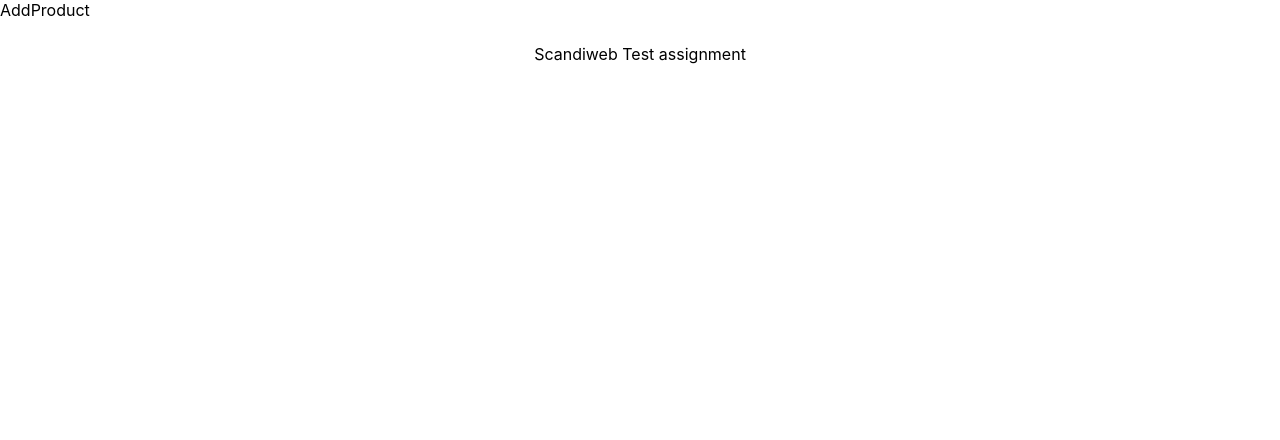
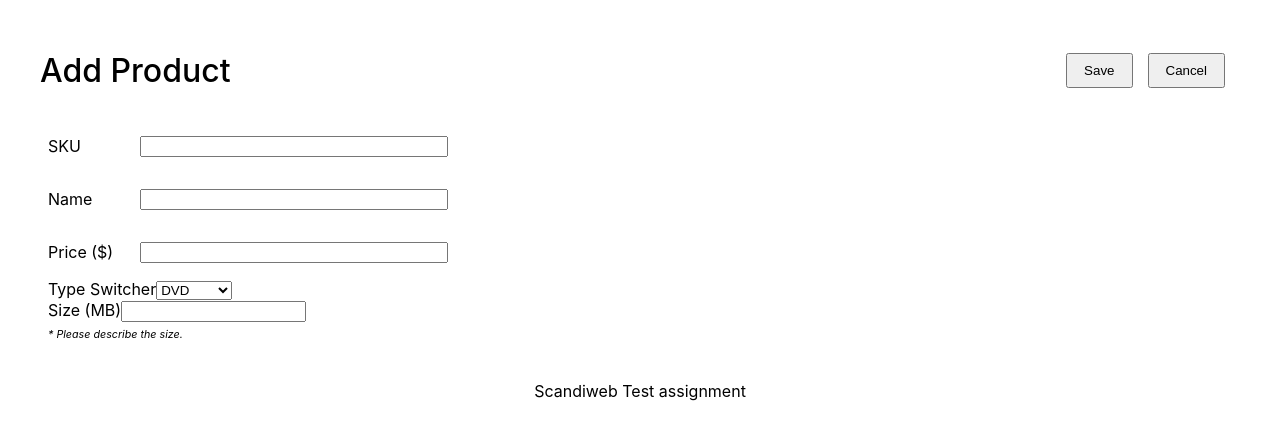
Before and after one commit to KenjxJJ/e-commerce-scandiweb, a React (Create React App) app: page /add-product in a window 1280 px wide. Shown: the top 440 px of the page. Built offline with nearby package versions, Linux system fonts and the light colour scheme.

Commit message:
Add ui design to the add  product page design.

```diff
--- a/src/App.css
+++ b/src/App.css
@@ -1,12 +1,13 @@
 /* ProductsList Page */
-.products-list-main {
+.products-list-main,
+.products-add-item {
     display: flex;
     margin: 15px auto 7.5px;
-    padding: 15px 25px 0px !important;
+    padding: 15px 2.5rem 0px !important;
     flex-flow: column nowrap;
 }
 
-.products-list-main  h1{
+.products-list-main h1 {
     font-weight: 500;
 }
 
@@ -35,8 +36,8 @@ a {
 /* Product Item */
 .product-list-items {
     display: flex;
-    border-top:  2px solid #333;
-    border-bottom:  2px solid #333;
+    border-top: 2px solid #333;
+    border-bottom: 2px solid #333;
     padding: 0.9rem 0rem 3rem;
     flex-wrap: wrap;
 
@@ -61,6 +62,51 @@ a {
 
 }
 
+
+
+/* Add Product Page */
+/*********************/
+/* Category Section */
+.item-description {
+    font-style: italic;
+    font-size: 0.67rem;
+}
+
+.add-product {
+    display: flex;
+    justify-content: flex-start;
+    padding: 0.5rem;
+}
+
+#product_form {
+    display: flex;
+    justify-content: center;
+    flex-direction: column;
+    margin-right: auto;
+    max-width: 400px;
+}
+
+.general-product-details {
+    display: flex;
+    flex-wrap: wrap;
+}
+
+.general-product-details label {
+    flex: 1 1 100%;
+    display: flex;
+    padding: .5rem 0rem;
+    margin:  .5rem 0rem;
+}
+
+.general-product-details input {
+    margin-left: 1.5rem;
+    text-align: right;
+    width:  300px;
+    margin-left: auto;
+    justify-content: flex-end;
+}
+
+
 /* Footer Page */
 
 .footer {
--- a/src/pages/AddProductPage.jsx
+++ b/src/pages/AddProductPage.jsx
@@ -1,7 +1,123 @@
-import React from "react";
+import React, { useState } from "react";
+import { Link } from "react-router-dom";
+
+// Category Selected Section
+const CategoryDetailSection = ({ selectedItem }) => {
+  return (
+    <>
+      <div className="category-item">
+        {selectedItem.options.map((item) => (
+          <div key={item.id}>
+            <label htmlFor={item.id}>{item.label}</label>
+            <input id={item.id} type={item.type} />
+          </div>
+        ))}
+        <span className="item-description">* {selectedItem.description}</span>
+      </div>
+    </>
+  );
+};
 
 const AddProductPage = () => {
-  return  <div>AddProduct</div>;
+  const [selection, setSelection] = useState({
+    name: "DVD",
+    options: [
+      {
+        id: "size",
+        label: "Size (MB)",
+        type: "text",
+
+      },
+    ],
+    description : "Please describe the size."
+  });
+
+  const changeProductType = (type) => {
+
+    // OPTIONS
+    const category_detail = [
+      {
+        name: "DVD",
+        options: [
+          {
+            id: "size",
+            label: "Size (MB)",
+            type: "text",
+          },
+        ],
+        description : "Please, provide size."
+      },
+      {
+        name: "Furniture",
+        options: [
+          { label: "Height (CM)", type: "number" },
+          { label: "Width (CM)", type: "number" },
+          { label: "Length (CM)", type: "number" },
+        ],
+        description : "Please describe the dimensions in HxWxL Format."
+      },
+      {
+        name: "Book",
+        options: [{ label: "Weight (KG)", id: "book", type: "number" }],
+        description : "Please, provide weight."
+      },
+    ];
+
+    const selectedItem = category_detail.find((arrValue) => arrValue.name === type && type !== "Select the product type");
+    setSelection(selectedItem);
+  };
+
+  return (
+    <main className="products-list-main">
+      <header>
+        <div>
+          <h1>Add Product</h1>
+        </div>
+        <div>
+          <button id="add-product">
+            <Link to="/add-product" className="add-product-link">
+              Save
+            </Link>
+          </button>
+          <button id="delete-product-btn">Cancel</button>
+        </div>
+      </header>
+
+      <div className="add-product">
+        <form id="product_form" action="create.php">
+          <section className="general-product-details">
+            <label htmlFor="sku">SKU
+            <input id="sku" name="sku" type="text" />
+            </label>
+            <label htmlFor="name">Name
+            <input name="name" id="name" type="text" />
+            </label>
+
+            <label htmlFor="price">Price ($)
+            <input id="price" name="price" type="text" />
+            </label>
+
+          </section>
+
+          <section className="product-type-section">
+            <label htmlFor="productType" name="product-type">
+              Type Switcher
+            </label>
+            <select id="productType" onChange={(e)=>changeProductType(e.target.value)}>
+               <option value="DVD">
+                DVD
+              </option>
+              <option value="Furniture">Furniture</option>
+              <option value="Book">Book</option>
+            </select>
+
+            {/* Display Selected Option */}
+            <CategoryDetailSection selectedItem={selection} />
+
+          </section>
+        </form>
+      </div>
+    </main>
+  );
 };
-
 export default AddProductPage;
```
